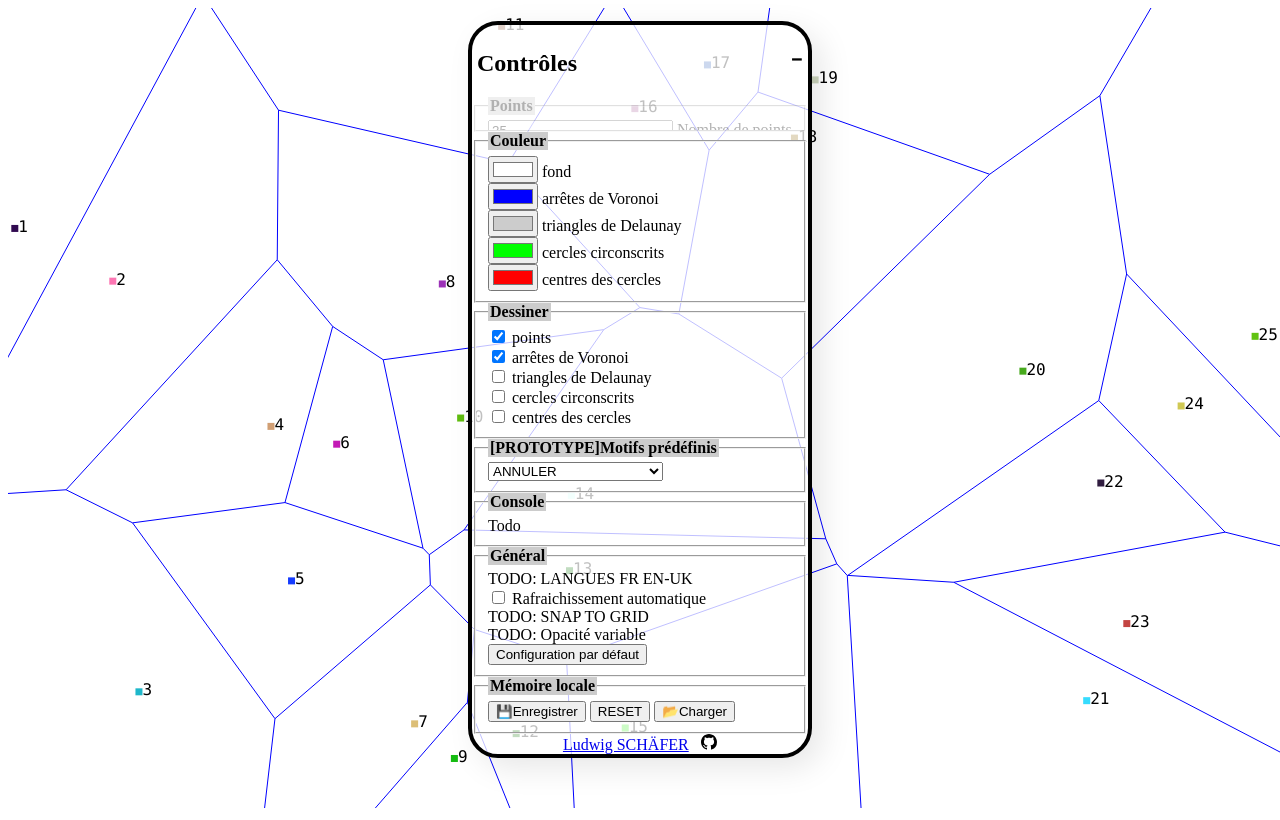
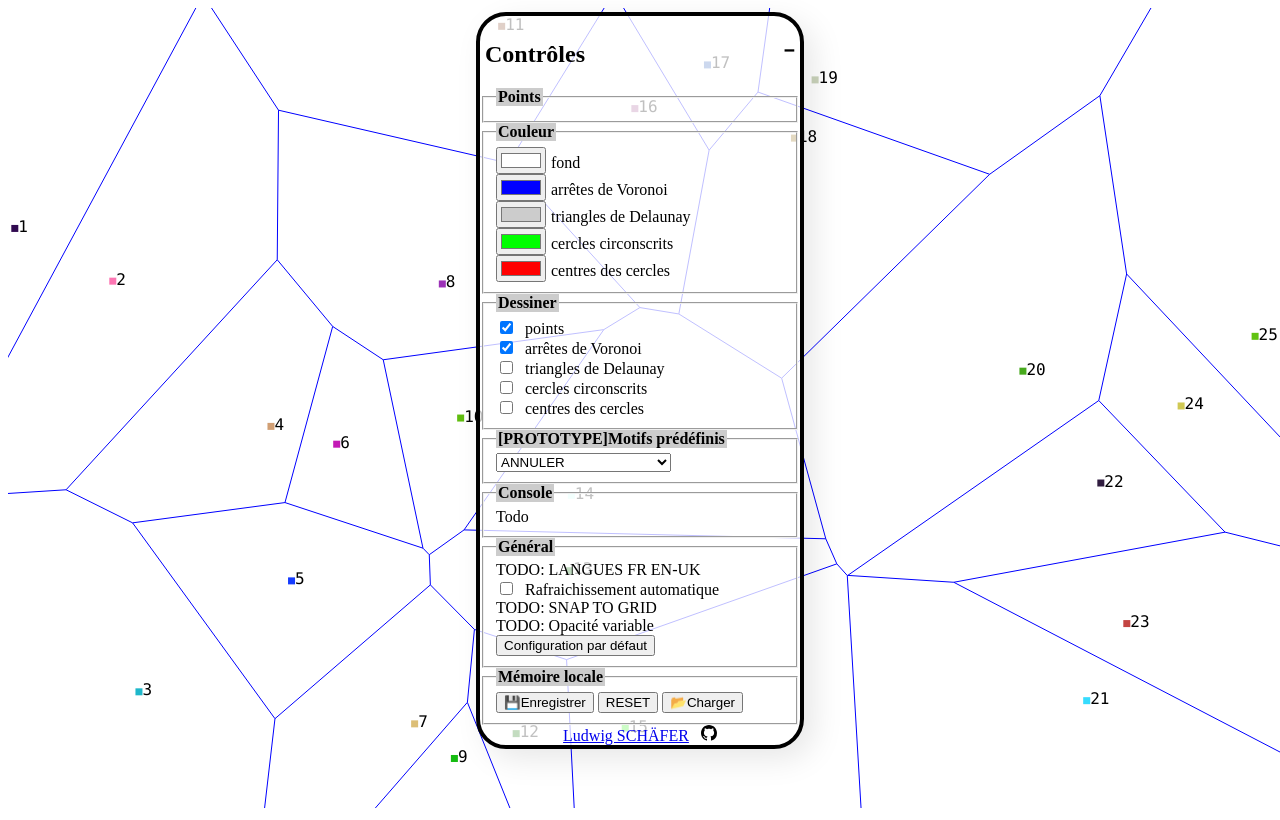
Before and after one commit to Ludwig-SCHAFER/Voronoi, a plain HTML site: page index.html in a window 1280 px wide. Both pictures are taken after a click on the element "Points". Drawn offline with Linux system fonts and the light colour scheme.

Commit message:
improving.

```diff
--- a/popup_control.js
+++ b/popup_control.js
@@ -26,12 +26,19 @@ document.addEventListener('mousemove', mMove, false);
 //TODO : not sure if this is useful, but it's fun to work on this function
 //window.addEventListener('resize', popupIntoView, false);
 
-let fs = document.getElementsByTagName('legend');
-	//fs is an HTML collection and not an array, hence .foreach deoesn't work with this
 
-for (var i = 0; i < fs.length; i++) {
-	fs[i].addEventListener('click', toggleFieldset, false);
-	fs[i].parentElement.classList.toggle("transition_static");
+let legends = document.getElementsByTagName('legend');
+//legends is an HTML collection and not an array, hence .foreach doesn't work with this
+for (let i = 0; i < legends.length; i++)
+{
+	legends[i].addEventListener('click', toggleFieldset);
+
+	let siblings = legends[i].parentElement.children;
+
+	for (let j = 1; j < siblings.length; j++)
+	{
+		siblings[j].classList.add("transition_static");
+	}
 }
 
 
@@ -60,7 +67,7 @@ const TIMEOUT_CLICK = 300
  * Event handling functions
  **********************************************************************************************************************/
 
-//when the poup is being clicked (fired once per click).
+//when the popup is being clicked (fired once per click).
 function mDown(e)
 {
 	clicked = true;
@@ -85,7 +92,7 @@ function mUp(e)
 	dragged = false;
 }
 
-//when the poup is being unclicked (fired once per click) (triggered by mouse even if cursos is no longer over the popup).
+//when the popup is being unclicked (fired once per click) (triggered by mouse even if cursos is no longer over the popup).
 function mMove(e)
 {
 	e.preventDefault();
@@ -140,7 +147,8 @@ function toggleControlWindow()
 	}
 }
 
-//
+//centers the popup on 1st launch
+//TODO : disable witch settings (boolean : hasMovedOnce => disable this)
 function popupInit()
 {
 	originalPosition.width = popup.offsetWidth;
@@ -168,7 +176,7 @@ function popupInit()
 
 }
 
-//
+//unused
 function popupIntoView()
 {
 	const percentOfPopupVisible = 30/100;
@@ -182,15 +190,15 @@ function popupIntoView()
 	let cs_l = popup.offsetLeft;
 	let cs_t = popup.offsetTop;
 
-	console.clear();
-	console.log(cs_w, cs_h, cs_l, cs_t, window.innerWidth, window.innerHeight);
+	//console.clear();
+	//console.log(cs_w, cs_h, cs_l, cs_t, window.innerWidth, window.innerHeight);
 
 	if(cs_l >= 0)
 	{
-		console.log("	>0")
+		//console.log("	>0")
 		if(cs_l + cs_w +10> window.innerWidth)
 		{
-			console.log("		", (cs_l + cs_w + 10),'>?', window.innerWidth, "----->", window.innerWidth - cs_w)
+			//console.log("		", (cs_l + cs_w + 10),'>?', window.innerWidth, "----->", window.innerWidth - cs_w)
 			popup.style.left = (window.innerWidth - cs_w - 10) + 'px';
 		}
 	}
@@ -199,9 +207,38 @@ function popupIntoView()
 //
 function toggleFieldset(e)
 {
-	this.parentElement.classList.toggle("transition_dynamic");
+	let siblings = e.target.parentElement.children;
+
+	for (let i = 1; i < siblings.length; i++)
+	{
+		let elt = siblings[i];
+
+		if (elt.classList.contains("transition_hidden"))
+		{
+			elt.classList.remove("transition_hidden");
+			elt.removeEventListener("transitionend", funcTransEnd);
+			setTimeout(function ()
+			{
+				elt.classList.remove("transition_opacity");
+			}, 16);
+		}
+		else
+		{
+			elt.classList.add("transition_opacity");
+			elt.addEventListener("transitionend", funcTransEnd);
+		}
+
+	}
 }
 
+function funcTransEnd(e)
+{
+	if(!this.dataset.didTransition || true)
+	{
+		this.dataset.didTransition = true;
+		this.classList.add("transition_hidden");
+	}
+}
 
 
 
--- a/style.css
+++ b/style.css
@@ -45,6 +45,7 @@ body{
 
 #popup{
 	cursor: move;
+	width :320px;
 }
 
 #popup:active{
@@ -54,7 +55,8 @@ body{
 #popup form *{
 	cursor: pointer;
 }
-#popup form *:not(legend):hover{
+
+#popup form label:hover{
 	background:#eee;
 	text-decoration: underline;
 }
@@ -62,10 +64,13 @@ body{
 	font-weight: bold;
 	background: #ccc;
 }
+#popup form fieldset label{
+	margin-left:5px;
+}
 
 
 
-/*i did this on my own. It behaves  like some blocks in Yoshi's island*/
+/*I did this on my own. It behaves  like some blocks in Yoshi's island. 100% proud*/
 @keyframes bubblegum {
 	from {transform: scale(1, 1);}
 	25% {transform: scale(1.6, 0.6);}
@@ -74,23 +79,25 @@ body{
 	to {transform: scale(1, 1);}
 }
 .behaveLikeBubblegum:active {
-  animation-name: bubblegum;
-  animation-duration: 0.5s;
-  animation-iteration-count: 1;
-  animation-timing-function: linear;
-  background:#ff44cc;
+	animation-name: bubblegum;
+	animation-duration: 0.5s;
+	animation-iteration-count: 1;
+	animation-timing-function: linear;
+	background:#ff44cc;
 }
 
-#popup form fieldset
-{}
 .transition_static {
-	overflow:hidden;
-	transition:max-height 0.5s ease, opacity 0.5 ease;
-	max-height:400px;
+	transition:all .25s ease-in-out;
 	opacity:1;
-	height:auto;
+	display:inline;
+	filter: blur(0px);
 }
-.transition_dynamic {
-	max-height:0;
-	opacity:0.3;
+
+.transition_opacity {
+	opacity:0.9;
+	filter: blur(2px);
 }
+
+.transition_hidden {
+	display:none;
+}
```
Also changed, not shown: index.html (+6 -12 lines).
